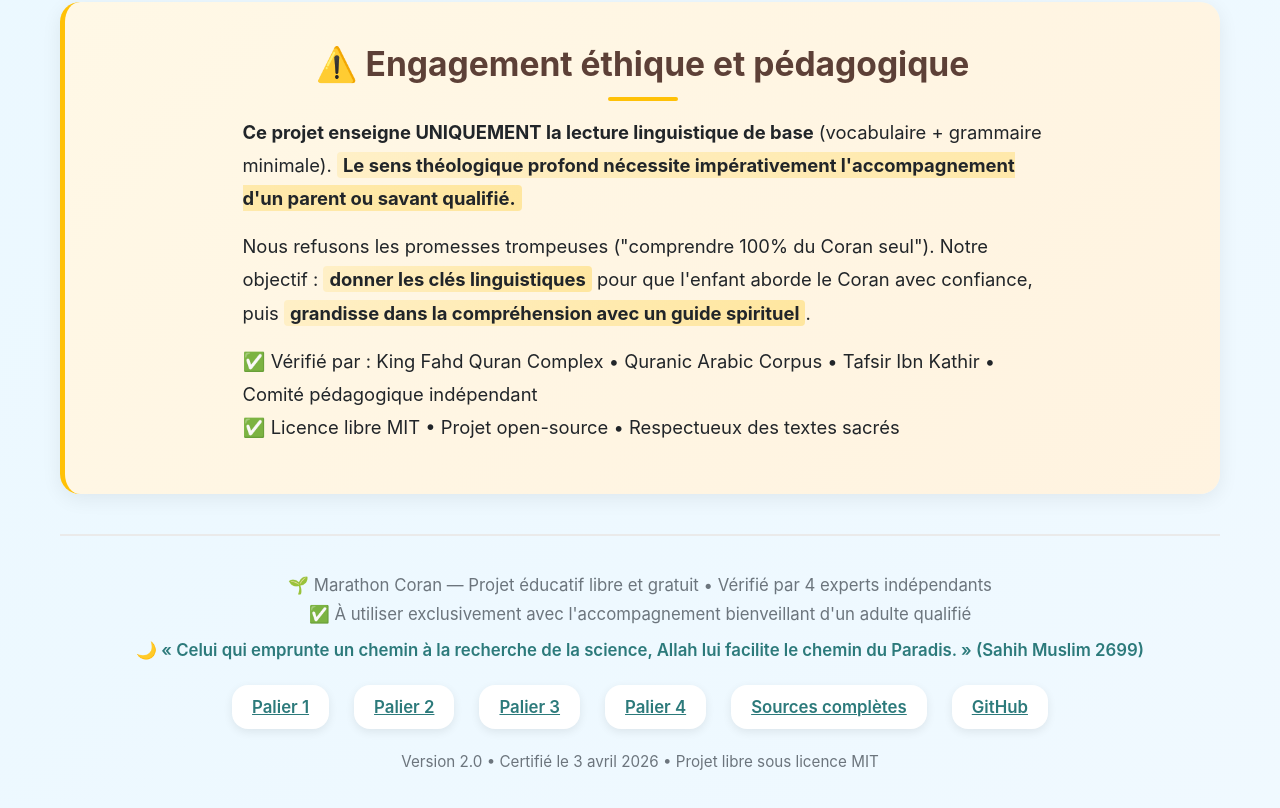
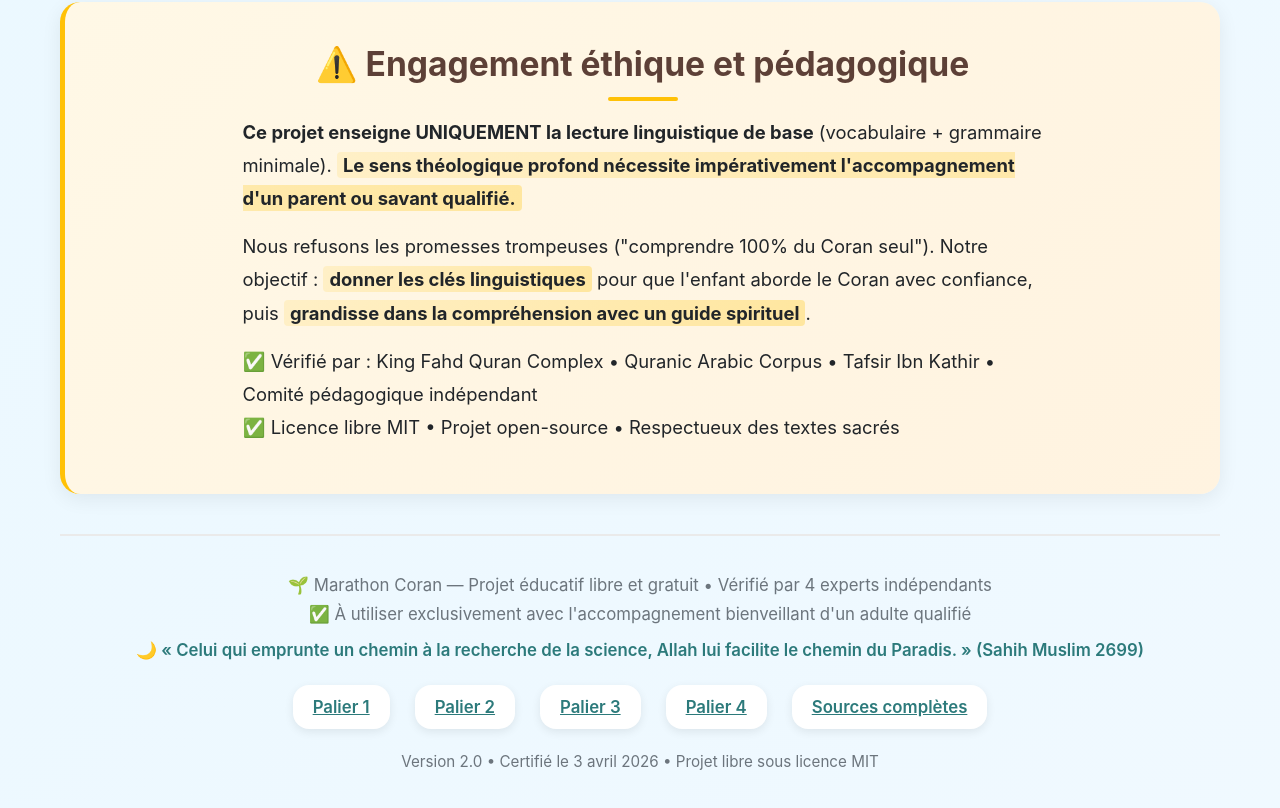
Before and after one commit to Sounawa/Arabecoran, a plain HTML site: page index.html in a window 1280 px wide. Shown: the part 2503-3311 px from the top of the page. Drawn offline with Linux system fonts and the light colour scheme.

Commit message:
Update index.html

```diff
--- a/index.html
+++ b/index.html
@@ -377,7 +377,7 @@
         <a href="palier3.html">Palier 3</a>
         <a href="palier4.html">Palier 4</a>
         <a href="sources.html">Sources complètes</a>
-        <a href="https://github.com/votre-pseudo/marathon-coran" target="_blank">GitHub</a>
+
       </div>
       <p style="margin-top:20px;font-size:0.95rem;color:var(--gray);">
         Version 2.0 • Certifié le 3 avril 2026 • Projet libre sous licence MIT
```
